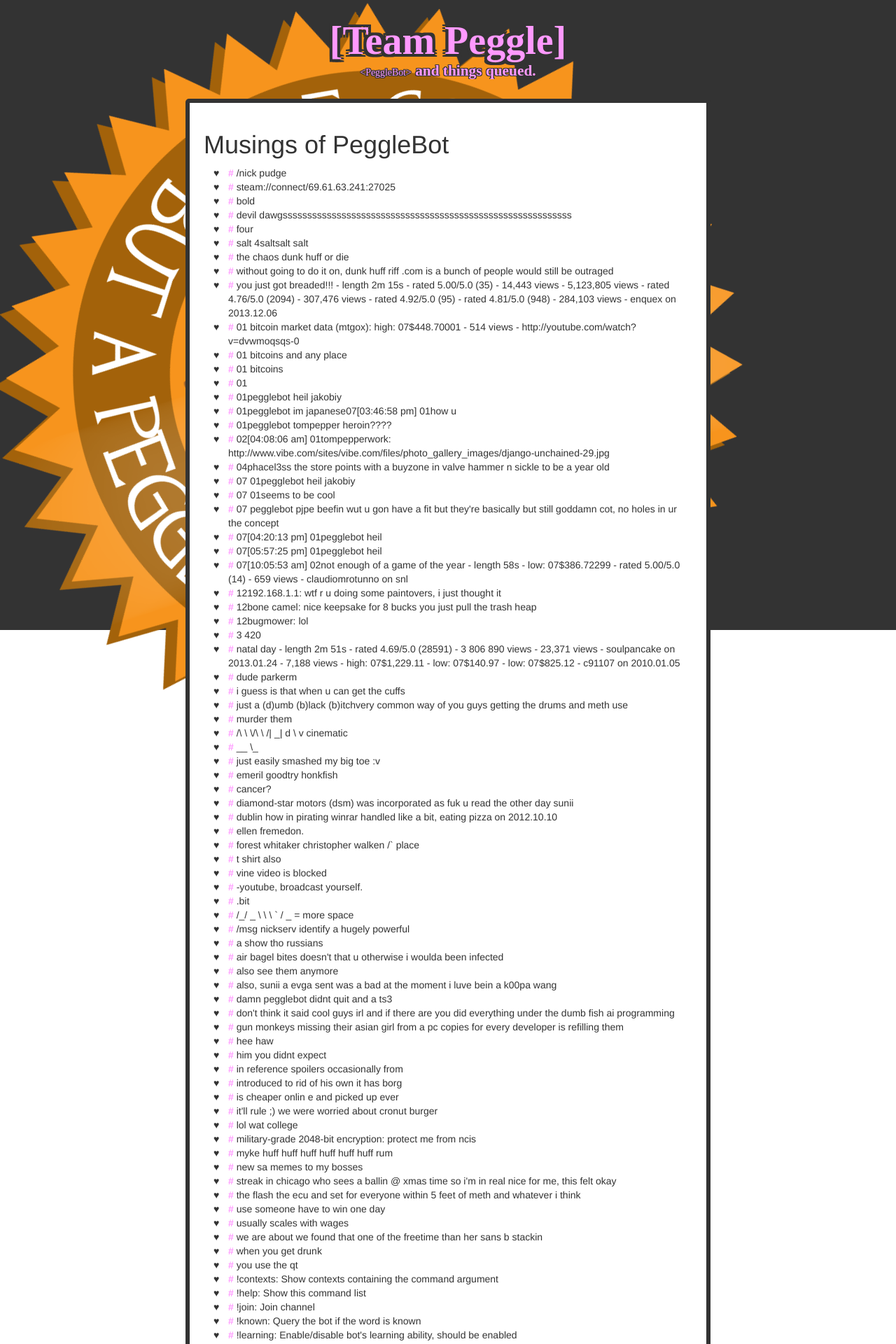
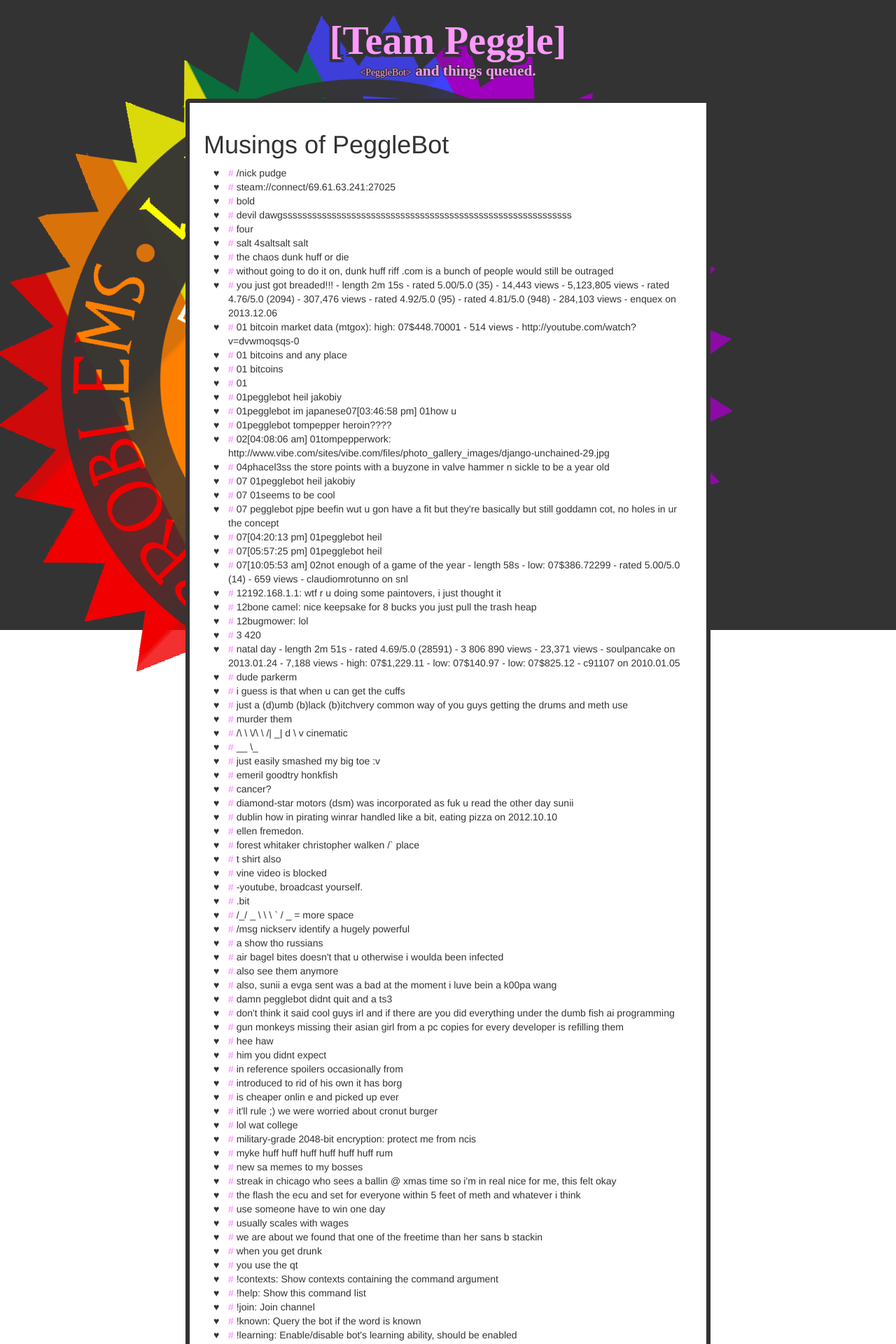
Before and after one commit to TeamPeggle/TeamPeggle.github.io, a Jekyll site: the page built from quotes.html, in a window 1280 px wide. Shown: the top 1920 px of the page at 70% size. Built offline with Jekyll 4.4.1, drawn with Linux system fonts in a browser that asks for light colours; nearby versions of some CDN libraries; some web fonts are replaced; Markdown is read by kramdown in place of the engine named in the settings.

Commit message:
make team peggle fabulous in celebration of whatever

```diff
--- a/_layouts/default.html
+++ b/_layouts/default.html
@@ -54,7 +54,7 @@
 		</div>
 
 		<div id="background-container">
-			<img alt="peggle4ever" class="rotate" src="/assets/images/teampeggle.png" />
+			<img alt="peggle4ever" class="rotate" src="/assets/images/teampeggle-fab.png" />
 		</div>
 
 		{% include analytics.html %}
--- a/_sass/rotate.scss
+++ b/_sass/rotate.scss
@@ -14,23 +14,25 @@
 }
 
 .rotate {
+	$duration: 8000ms;
+
 	animation-name: spin;
 	animation-iteration-count: infinite;
 	animation-timing-function: linear;
-	animation-duration: 30000ms;
+	animation-duration: $duration;
 
 	-webkit-animation-name: spin;
 	-webkit-animation-iteration-count: infinite;
 	-webkit-animation-timing-function: linear;
-	-webkit-animation-duration: 30000ms;
+	-webkit-animation-duration: $duration;
 
 	-moz-animation-name: spin;
 	-moz-animation-iteration-count: infinite;
 	-moz-animation-timing-function: linear;
-	-moz-animation-duration: 30000ms;
+	-moz-animation-duration: $duration;
 
 	-ms-animation-name: spin;
 	-ms-animation-iteration-count: infinite;
 	-ms-animation-timing-function: linear;
-	-ms-animation-duration: 30000ms;
+	-ms-animation-duration: $duration;
 }
```
Also changed, not shown: assets/images/teampeggle-fab.png (added).
